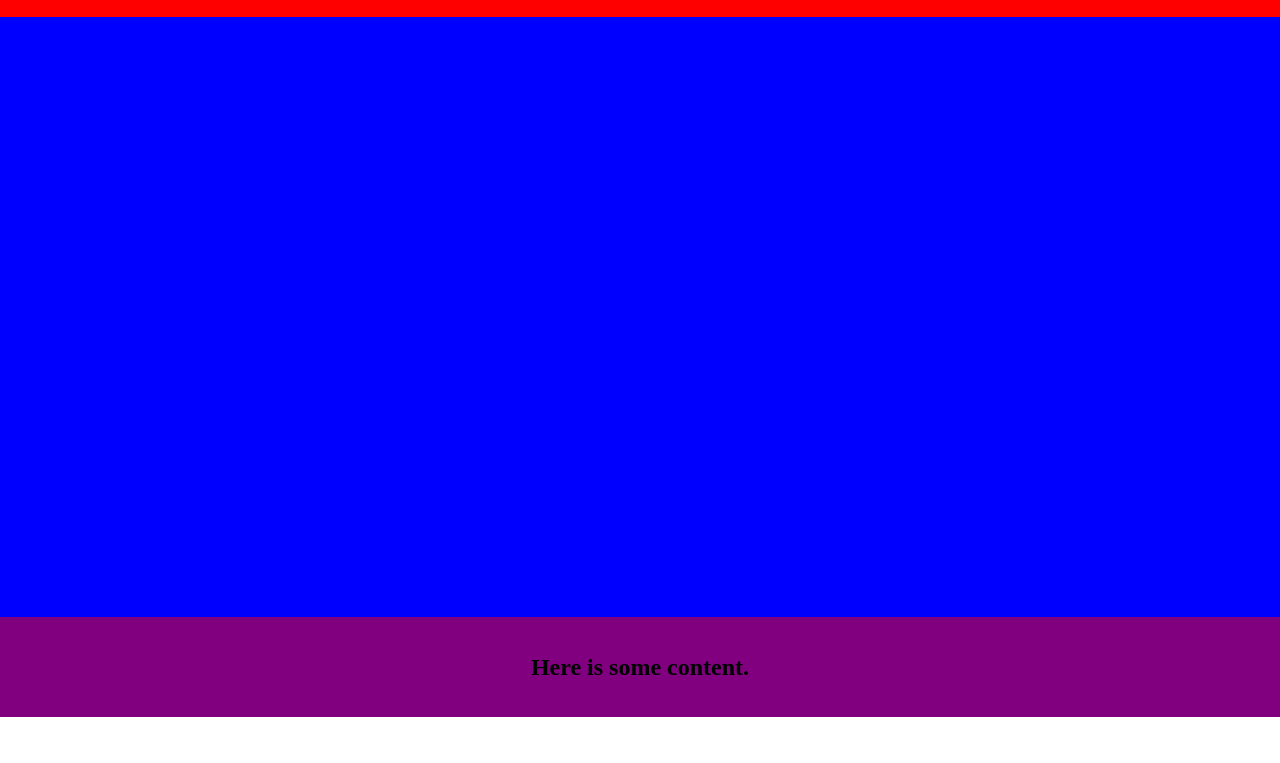
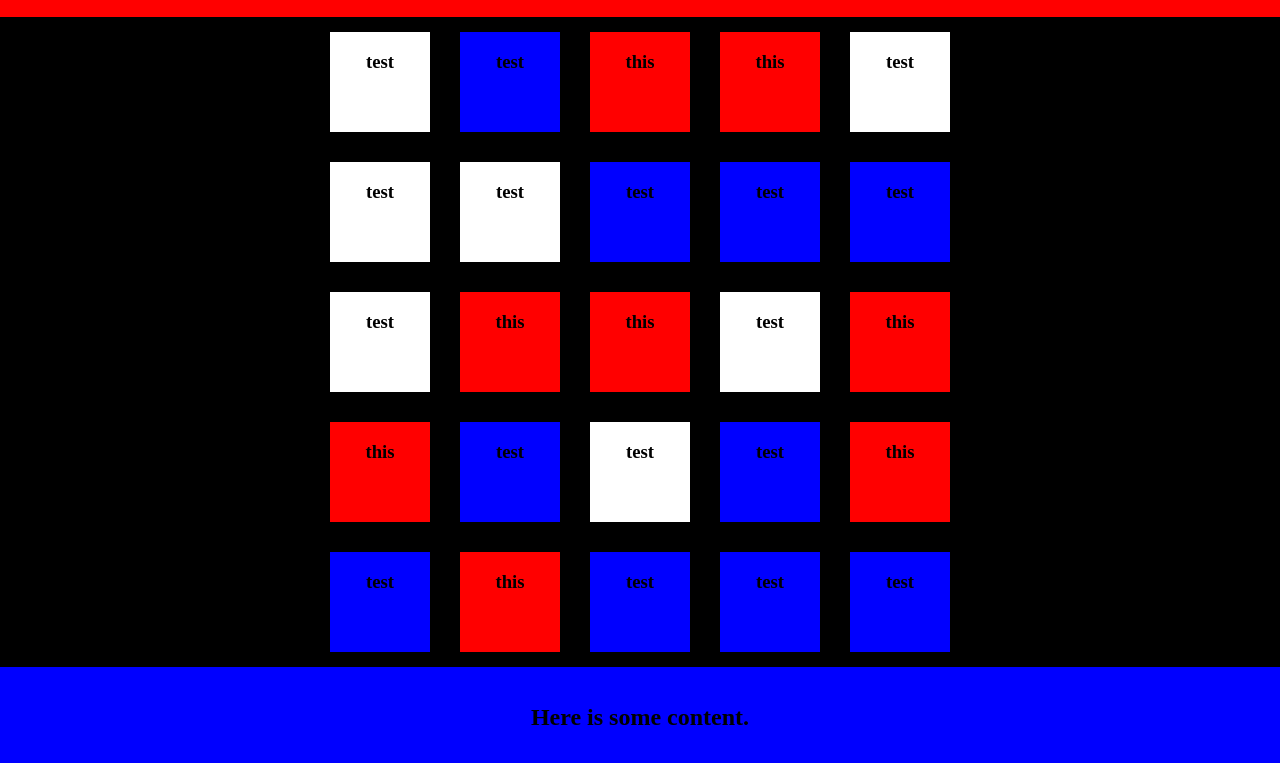
Before and after one commit to Philocoder93/schelling, a plain HTML site: page index.html in a window 1280 px wide. Shown: the part 83-846 px from the top of the page. Before the commit the page ends 800 px from the top, so only its background shows below. Drawn offline with nearby package versions, Linux system fonts and the light colour scheme.

Commit message:
board auto links the pieces array to individual pieces and assigns classes to those pieces based on them

```diff
--- a/index.html
+++ b/index.html
@@ -13,9 +13,10 @@
     <header>
       <h2>Here is some content.</h2>
     </header>
-    <main>
-
-    </main>
+    <div class="wrapper">
+      <main>
+      </main>
+    </div>
     <footer>
       <h2>Here is some content.</h2>
     </footer>
--- a/main.css
+++ b/main.css
@@ -16,10 +16,18 @@ header {
   justify-content: center;
   align-content: center;
 }
-main {
+.wrapper {
   flex-grow: 1;
   width: 100%;
-  background: blue;
+  background: black;
+  display: flex;
+  justify-content: center;
+  align-items: center;
+}
+main {
+  height: 650px;
+  width: 650px;
+  background: black;
   display: flex;
   justify-content: center;
   align-items: center;
@@ -29,14 +37,26 @@ main {
 footer {
   height: 100px;
   width: 100%;
-  background: purple;
+  background: blue;
   display: flex;
   justify-content: center;
   align-items: center;
+}
+h3 {
+  display: block;
 }
 .box {
   margin: 15px;
   height: 100px;
   width: 100px;
-  background: yellow;
+  background: white;
+  display: flex;
+  justify-content: center;
+  align-content: center;
 }
+.red {
+  background: red !important;
+}
+.blue {
+  background: blue !important;
+}
--- a/main.js
+++ b/main.js
@@ -4,25 +4,6 @@ function Red(x,y) {
     this.color = 'red';
     this.x = x;
     this.y = y;
-    // Object.defineProperty(this, "x", {
-    //   get: function() {
-    //     return x;
-    //   },
-    //   set: function(newName) {
-    //     name = newName;
-    //   },
-    //   configurable: false
-    // });
-    // Object.defineProperty(this, "y", {
-    //   get: function() {
-    //     return y;
-    //   },
-    //   set: function(newName) {
-    //     name = newName;
-    //   },
-    //   configurable: false
-    // });
-    // alternate notation
   }
   else {
     console.log('error, this = window');
@@ -35,30 +16,12 @@ function Blue(x,y) {
     this.color = 'blue';
     this.x = x;
     this.y = y;
-    // Object.defineProperty(this, "x", {
-    //   get: function() {
-    //     return x;
-    //   },
-    //   set: function(newName) {
-    //     name = newName;
-    //   },
-    //   configurable: false
-    // });
-    // Object.defineProperty(this, "y", {
-    //   get: function() {
-    //     return y;
-    //   },
-    //   set: function(newName) {
-    //     name = newName;
-    //   },
-    //   configurable: false
-    // });
-    // alternate notation
   }
   else {
     console.log('error, this = window');
   }
 }
+
 var pieces = [];
 for (x=1;x<=5;x++) {
   for (y=1;y<=5;y++) {
@@ -80,10 +43,24 @@ $('document').ready(function(){
 })
 
 $('document').ready(function(){
-  for (i=1;i<26;i++) {
-    $('main').append('<p class="box" id="'+i+'">test</p>');
+  for (y=5;y>=1;y--) {
+    for (x=1;x<=5;x++) {
+      done = false;
+      for (i=0;i<pieces.length;i++) {
+        if ((pieces[i].x == x)&&(pieces[i].y == y)&&(pieces[i].color == 'red')) {
+          $('main').append('<div class="box '+x+' '+y+' red"><h3>this</h3></div>');
+          done = true;
+        }
+        else if ((pieces[i].x == x)&&(pieces[i].y == y)&&(pieces[i].color == 'blue')) {
+          $('main').append('<div class="box '+x+' '+y+' blue"><h3>test</h3></div>');
+          done = true;
+        }
+      }
+      if (done == false) {
+        $('main').append('<div class="box '+x+' '+y+'"><h3>test</h3></div>');
+      }
+    }
   }
-  for ()
 })
 
 $('document').ready()
```
Also changed, not shown: pseudo.txt.
